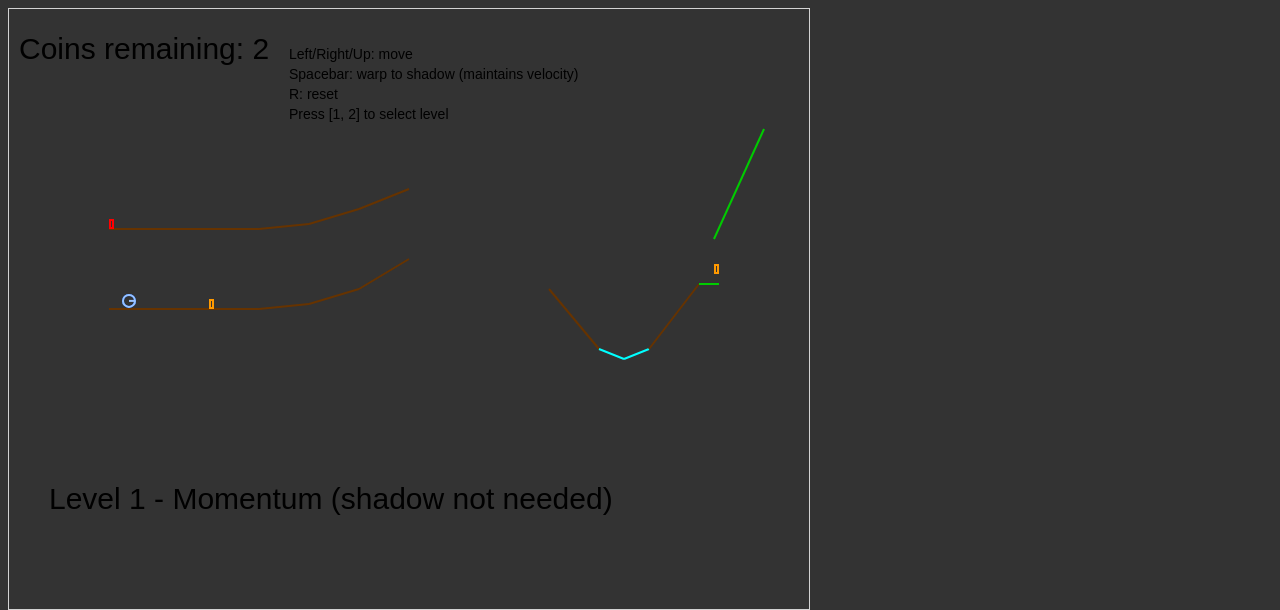
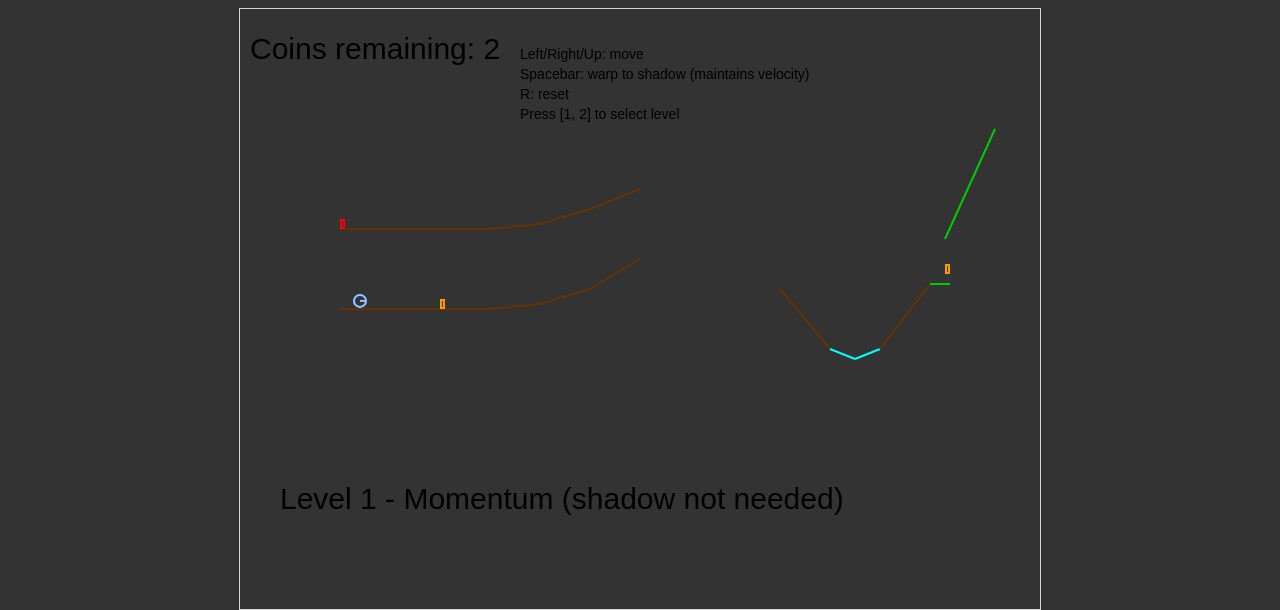
Before and after one commit to aStieber/aStieber.github.io, a website: page index.html in a window 1280 px wide. Drawn offline with Linux system fonts and the light colour scheme.

Commit message:
centered canvas

```diff
--- a/index.html
+++ b/index.html
@@ -16,7 +16,7 @@
 <script src="levels/levelDebug.js"></script>
 <script src="terrain.js"></script>
 <script src="objectives.js"></script>
-<canvas id="canvas" width="800" height="600" style="border:1px solid #d3d3d3;">Your browser does not support the HTML5 canvas tag.</canvas></body></html>
+<canvas id="canvas" width="800" height="600" style="border:1px solid #d3d3d3;padding: 0;margin: auto;display: block;width: 800px;">Your browser does not support the HTML5 canvas tag.</canvas></body></html>
 <script>
 var pl = planck, Vec2 = pl.Vec2;
 //load level
```
